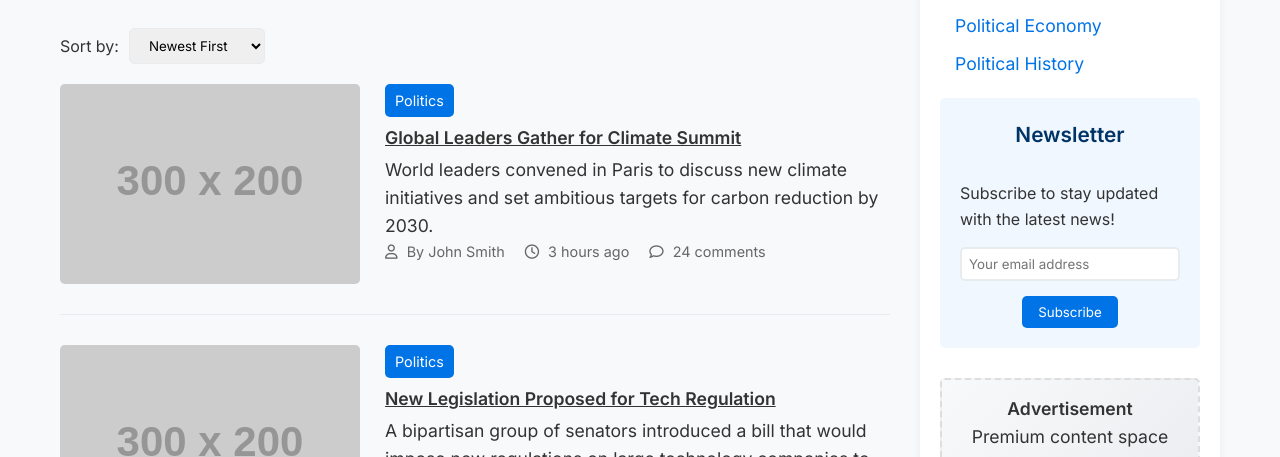
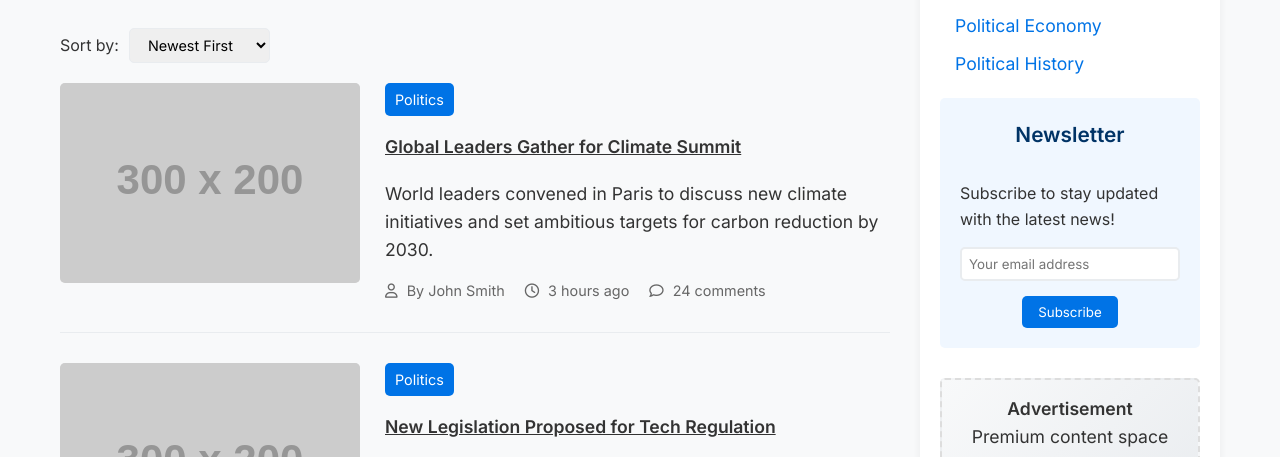
Before and after one commit to mohammed-alhanjouri/Truth-News, a plain HTML site: page category.html in a window 1280 px wide. Shown: the part 323-780 px from the top of the page. Drawn offline with Linux system fonts and the light colour scheme; placeholder pictures from the web are drawn by us.

Commit message:
Update Style for Category Page

```diff
--- a/styles.css
+++ b/styles.css
@@ -439,9 +439,10 @@ footer h3{
 }
 
 .category-sorting select {
-    padding: 8px 15px;
+    padding: 7px 14px;
     border-radius: 5px;
     border: 1px solid var(--border-color);
+    font-size: 0.9rem;
 }
 
 .category-articles article {
@@ -472,9 +473,11 @@ footer h3{
     padding: 5px 10px;
     border-radius: 5px;
     font-size: 0.9rem;
+    margin-bottom: 10px;
 }
 
 .article-description {
+    margin: 15px 0;
     line-height: 1.6;
 }
 
```
